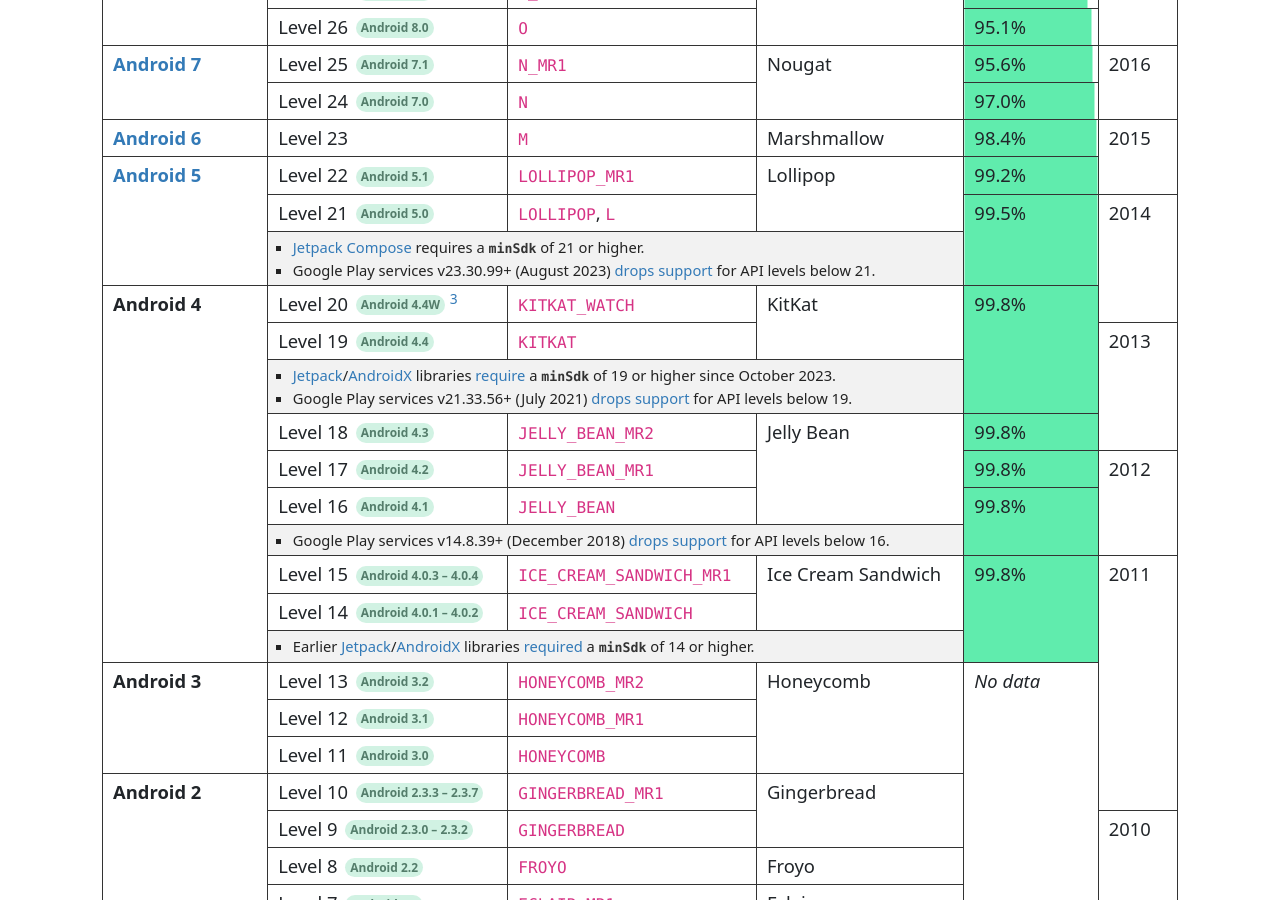
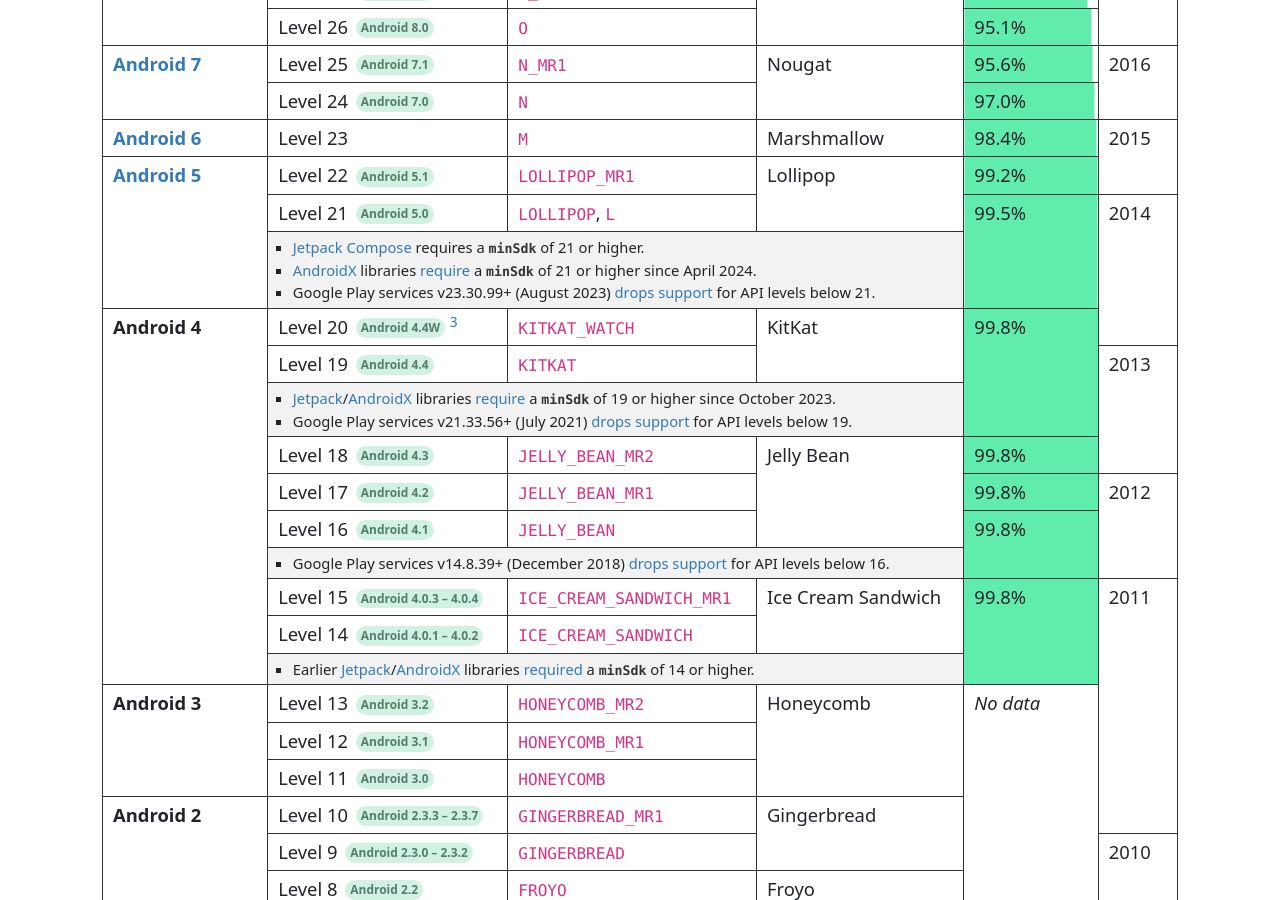
Before and after one commit to ebelinski/apilevels, a Jekyll site: the page built from index.md, in a window 1280 px wide and 900 px high, scrolled down 693 px. Built offline with Jekyll 4.4.1, drawn with Linux system fonts in a browser that asks for light colours; comment, search, counter and statistics services are not loaded.

Commit message:
Update index.md
Add new AndroidX minSdk >= 21 requirement as of April 2024.

```diff
--- a/index.md
+++ b/index.md
@@ -194,6 +194,7 @@
   <tr class="table-notes"><td colspan="3">
     <ul>
       <li><a href="https://developer.android.com/jetpack/compose">Jetpack Compose</a> requires a <code>minSdk</code> of 21 or higher.</li>
+      <li><a href="https://developer.android.com/jetpack/androidx">AndroidX</a> libraries <a href="https://developer.android.com/jetpack/androidx/versions/all-channel#april_3_2024">require</a> a <code>minSdk</code> of 21 or higher since April 2024.</li>
       <li>Google Play services v23.30.99+ (August 2023) <a href="https://android-developers.googleblog.com/2023/07/google-play-services-discontinuing-updates-for-kitkat.html">drops support</a> for API levels below 21.</li>
     </ul>
   </td></tr>
```
